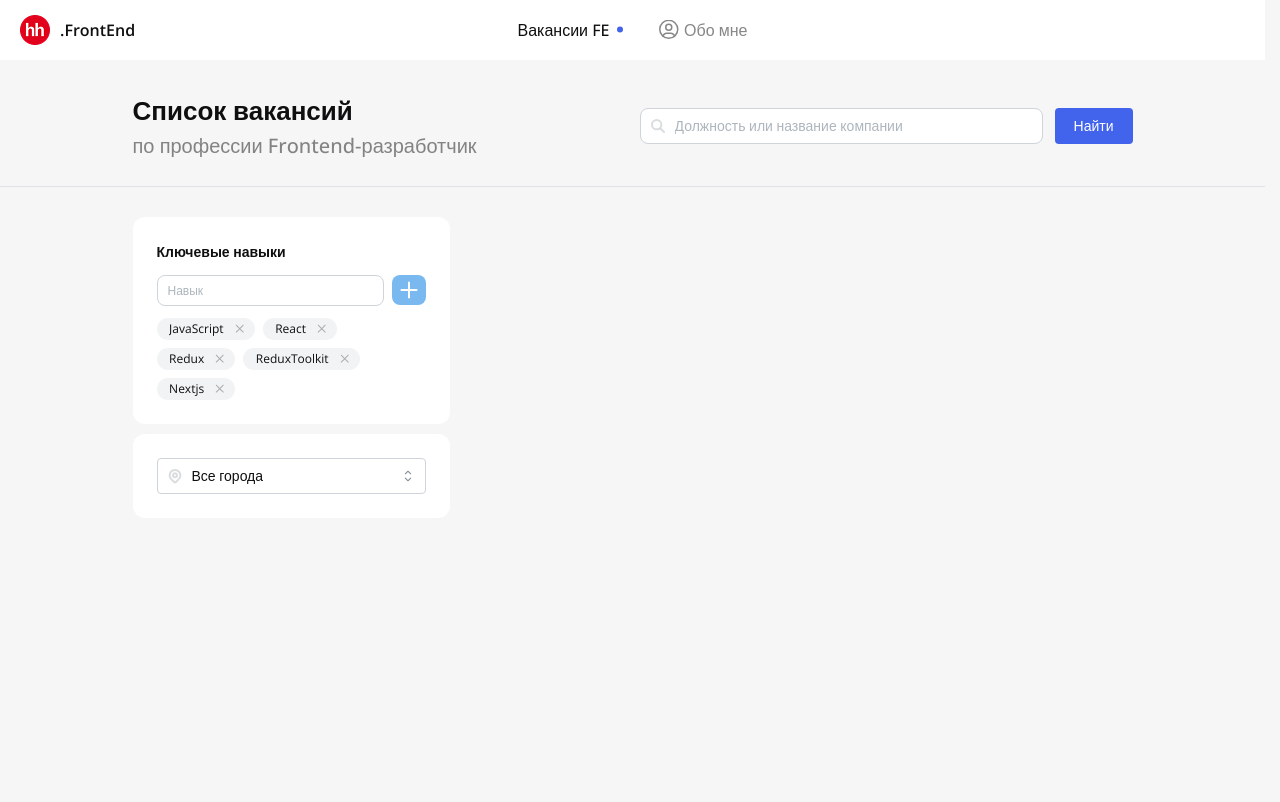
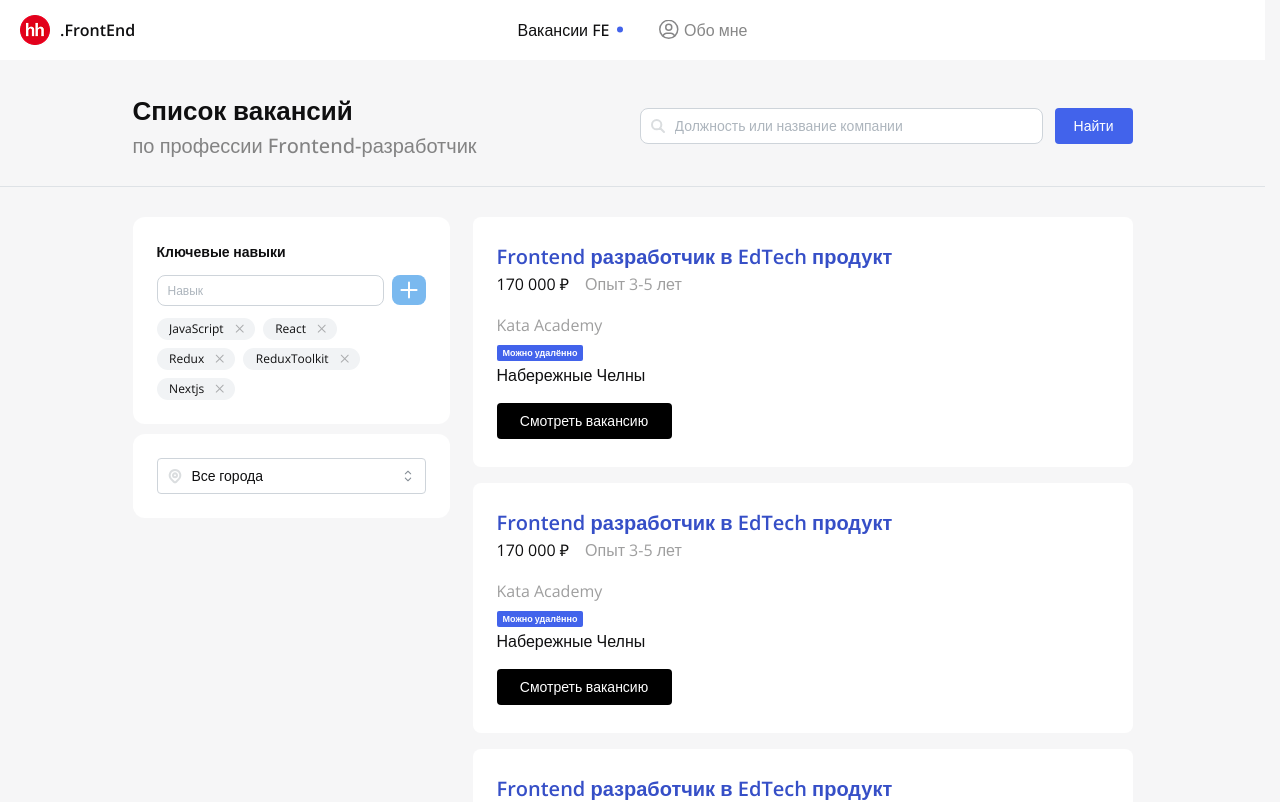
Before and after one commit to Ustintys/headhunter, a React (Vite) app: page / in a window 1280 px wide. Shown: the top 802 px of the page. Built offline with nearby package versions, Linux system fonts and the light colour scheme; a web font is replaced by a local one.

Commit message:
complited work on the visual

```diff
--- a/src/modules/VacanciesList/VacanciesList.module.scss
+++ b/src/modules/VacanciesList/VacanciesList.module.scss
@@ -3,6 +3,13 @@
   margin: 30px auto 25px auto;
   display: flex;
   align-items: center;
+  justify-content: space-between;
+}
+
+.containerCards{
+  width: 1000px;
+  margin: 30px auto 25px auto;
+  display: flex;
   justify-content: space-between;
 }
 
--- a/src/modules/VacanciesList/VacanciesList.tsx
+++ b/src/modules/VacanciesList/VacanciesList.tsx
@@ -1,11 +1,15 @@
 import styles from './VacanciesList.module.scss'
 import {Divider} from "@mantine/core";
-import InputVacancies from "./components/inputVacancy/InputVacancy.tsx";
+import InputVacancy from "./components/inputVacancy/InputVacancy.tsx";
 import InputSkillsCity from "./components/inputSkillsCity/InputSkillsCity.tsx";
+import CardVacancy from "./components/cardVacancy/CardVacancy.tsx";
 
 
 
 function VacanciesList() {
+
+  const mas = [1,1,1,1,1,1,1,1,1,1]
+
   return (
     <>
       <div className={styles.container}>
@@ -14,12 +18,17 @@ function VacanciesList() {
           <h3 className={styles.titleH3}>по профессии Frontend-разработчик</h3>
         </div>
         <div className={styles.containerInputVacancies}>
-          <InputVacancies />
+          <InputVacancy />
         </div>
       </div>
       <Divider size='xs' className={styles.divider} />
-      <div className={styles.container}>
+      <div className={styles.containerCards}>
         <InputSkillsCity />
+        <div>
+          {mas.map(() => (
+            <CardVacancy />
+          ))}
+        </div>
       </div>
     </>
   )
--- /dev/null
+++ b/src/modules/VacanciesList/components/cardVacancy/CardVacancy.module.scss
@@ -0,0 +1,51 @@
+.container{
+  border-radius: 12px;
+  width: 660px;
+  height: 250px;
+  background-color: var(--color-white);
+  margin-bottom: 16px;
+}
+
+.title{
+  font-family: var(--font-family);
+  font-weight: 600;
+  font-size: 20px;
+  color: var(--color-dark-primary);
+}
+
+.priceText{
+  font-family: var(--font-family);
+  font-size: 16px;
+}
+
+.expText{
+  font-family: var(--font-family);
+  font-size: 14px;
+  opacity: 0.4;
+}
+
+.Shell{
+  margin-bottom: 16px;
+}
+
+.companyText{
+  font-family: var(--font-family);
+  font-size: 14px;
+  opacity: 0.4;
+}
+
+.Shell .formatText{
+  border-radius: 2px;
+  padding: 1px 6px;
+  background-color: var(--color-primary);
+  color: var(--color-white);
+  display: inline-block;
+  font-family: var(--second-family);
+  font-weight: 700;
+  font-size: 9px;
+}
+
+.locationText{
+  font-family: var(--font-family);
+  font-size: 16px;
+}
--- /dev/null
+++ b/src/modules/VacanciesList/components/cardVacancy/CardVacancy.tsx
@@ -0,0 +1,25 @@
+import styles from './CardVacancy.module.scss';
+import {Button, Card, Group, Text} from "@mantine/core";
+
+
+function CardVacancy(){
+  return (
+    <Card padding={24} className={styles.container}>
+        <div className={styles.Shell}>
+        <h1 className={styles.title}>Frontend разработчик в EdTech продукт</h1>
+        <Group gap={16}>
+          <Text fw={400} className={styles.priceText}>170 000 ₽</Text>
+          <Text fw={400} className={styles.expText}>Опыт 3-5 лет</Text>
+        </Group>
+        </div>
+        <div className={styles.Shell}>
+          <Text fw={400} className={styles.companyText}>Kata Academy</Text>
+          <Text  className={styles.formatText}>Можно удалённо</Text>
+          <Text fw={400} className={styles.locationText}>Набережные Челны</Text>
+        </div>
+        <Button w={175} h={36} radius='sm' component='a' fw={400} color='black'>Смотреть вакансию</Button>
+    </Card>
+  )
+}
+
+export default CardVacancy;
--- a/src/modules/VacanciesList/components/inputVacancy/InputVacancy.tsx
+++ b/src/modules/VacanciesList/components/inputVacancy/InputVacancy.tsx
@@ -2,7 +2,7 @@ import {Button, Group, TextInput} from "@mantine/core";
 import styles from "./InputVacancy.module.scss";
 import Sheard from '../../../../assets/icon/search.svg?react'
 
-function InputVacancies() {
+function InputVacancy() {
   return (
     <>
       <Group gap={12}>
@@ -18,4 +18,4 @@ function InputVacancies() {
   )
 }
 
-export default InputVacancies;
+export default InputVacancy;
```
